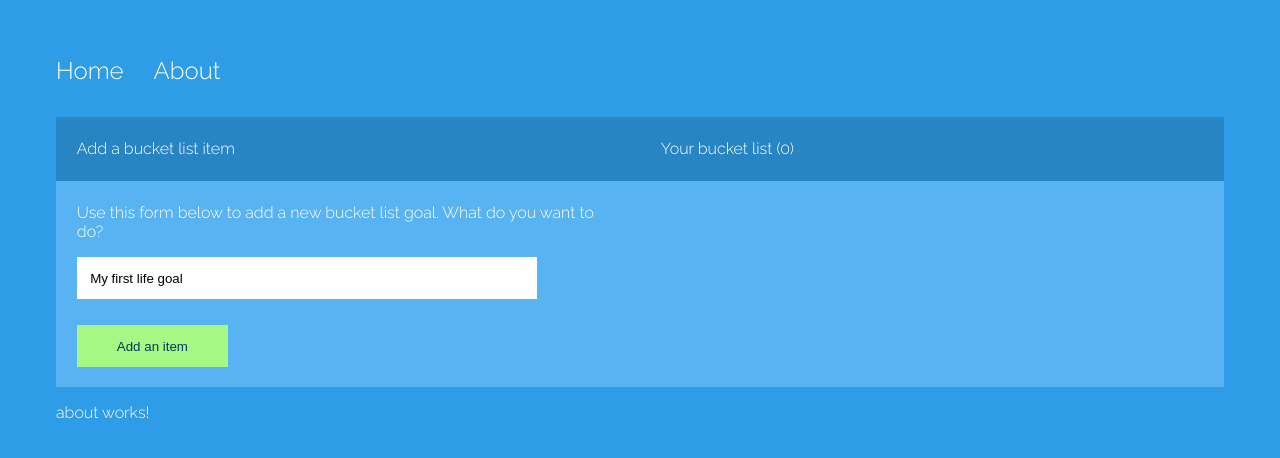
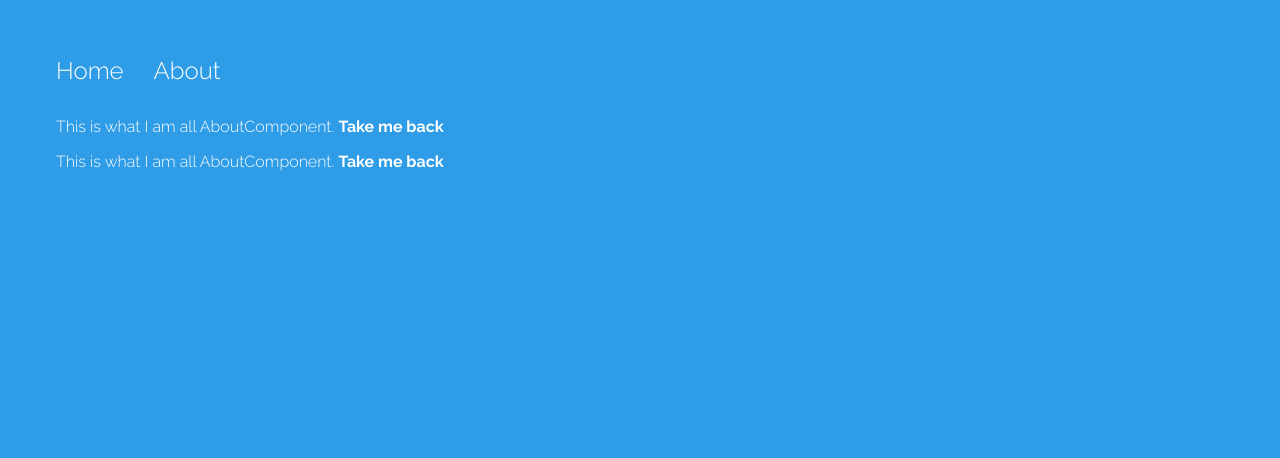
Before and after one commit to Salchiis/ng5, an Angular app: page /about/48 in a window 1280 px wide. Before the commit this address led to /. Shown: the top 458 px of the page. Built offline with nearby package versions, Linux system fonts and the light colour scheme.

Commit message:
routing closes #8

```diff
--- a/src/app/about/about.component.html
+++ b/src/app/about/about.component.html
@@ -1 +1,3 @@
-<p>about works!</p>
+<p>
+    This is what I am all AboutComponent. <a href="" (click)="sendMeHome()"><strong>Take me back</strong></a>
+</p>
--- a/src/app/about/about.component.ts
+++ b/src/app/about/about.component.ts
@@ -1,13 +1,22 @@
 import { Component, OnInit } from '@angular/core';
+import { ActivatedRoute } from '@angular/router';
+import { Router } from '@angular/router';
 
 @Component({
+
   selector: 'app-about',
   templateUrl: './about.component.html',
   styleUrls: ['./about.component.scss']
 })
 export class AboutComponent implements OnInit {
 
-  constructor() { }
+  constructor(private route: ActivatedRoute, private router: Router){
+    this.route.params.subscribe(res => console.log(res.id));
+
+  }
+  sendMeHome(){
+    this.router.navigate(['']);
+  }
 
   ngOnInit(): void {
   }
--- a/src/app/app-routing.module.ts
+++ b/src/app/app-routing.module.ts
@@ -1,12 +1,21 @@
 import { NgModule } from '@angular/core';
-import { Routes, RouterModule } from '@angular/router';
+import { RouterModule, Routes } from '@angular/router';
+import { HomeComponent } from './home/home.component';
+import { AboutComponent } from './about/about.component';
 
-const routes: Routes = [];
+const routes: Routes = [
+  {
+      path: '',
+      component: HomeComponent
+  },
+  {
+      path: 'about/:id',
+      component: AboutComponent
+  }
+];
 
 @NgModule({
   imports: [RouterModule.forRoot(routes)],
   exports: [RouterModule]
 })
 export class AppRoutingModule { }
-
-//asdasdasd
--- a/src/app/app.component.html
+++ b/src/app/app.component.html
@@ -1,11 +1,8 @@
 <ul>
   <li><a routerLink = "">Home</a></li>
-  <li><a routerLink = "about">About</a></li>
+  <li><a routerLink = "about/48">About</a></li>
 </ul>
 
-<app-home></app-home>
 <app-about></app-about>
 
 <router-outlet></router-outlet>
-
-<!--asdasdsad-->
```
